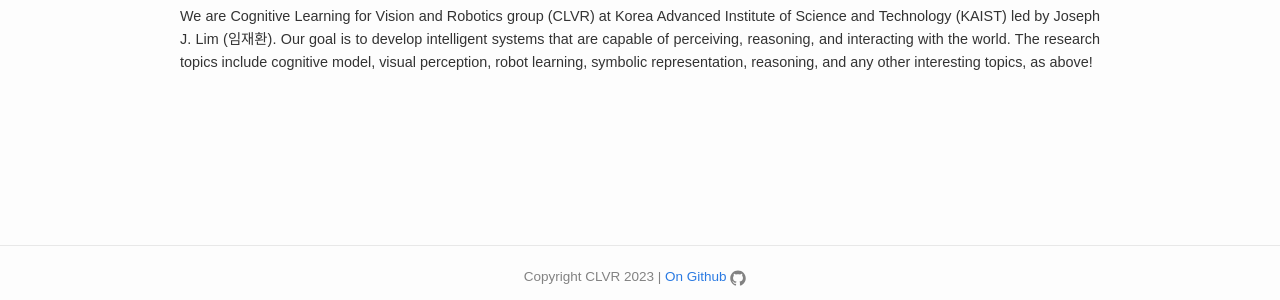
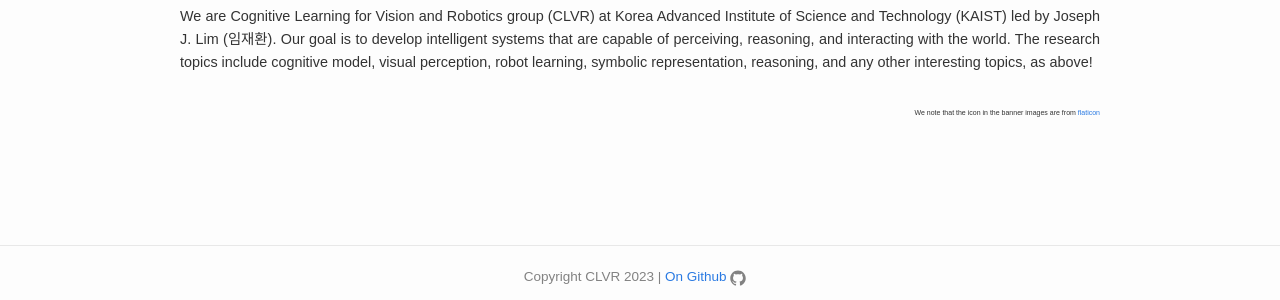
Before and after one commit to minhoheo/minhoheo.github.io, a Jekyll site: the page built from index.md, in a window 1280 px wide. Shown: the part 592-892 px from the top of the page. Built offline with Jekyll 4.4.1, drawn with Linux system fonts in a browser that asks for light colours; some web fonts are replaced.

Commit message:
add note on flaticon

```diff
--- a/_sass/minima/_layout.scss
+++ b/_sass/minima/_layout.scss
@@ -21,6 +21,10 @@
   color: #FFCC00;
 }
 
+.note {
+  font-size: 7px;
+  text-align: right;
+}
 
 .site-header {
 //   background-color: #990000;
--- a/index.md
+++ b/index.md
@@ -22,8 +22,9 @@ order: 0
       The research topics include cognitive model, visual perception, robot learning, symbolic representation, reasoning, and any other interesting topics, as above!
       </p>
       <br>
+      </div>
 
-    </div>
+      <div class='note'> We note that the icon in the banner images are from <a href='https://www.flaticon.com/'>flaticon</a> </div>
     <div class='col-lg-1'></div>
   </div>
 </div>
```
